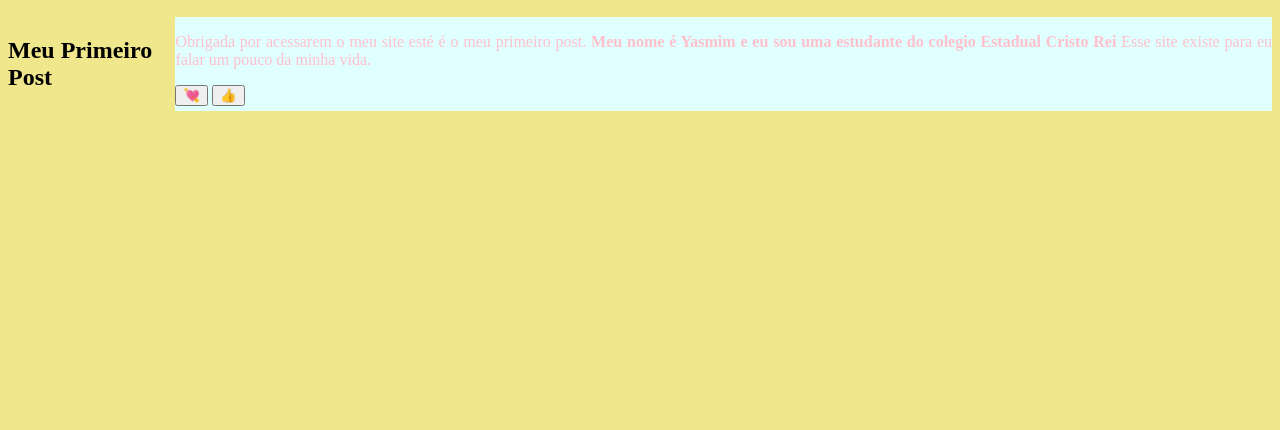
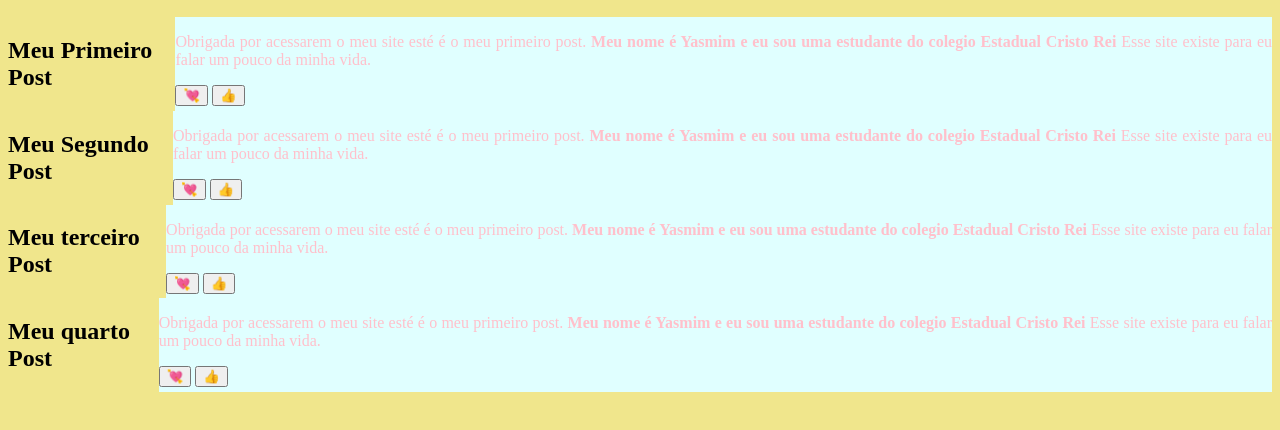
Before and after one commit to yasmimlopes25-create/teste-yasmim-1-b, a plain HTML site: page index.html in a window 1280 px wide. Shown: the part 110-540 px from the top of the page. Drawn offline with Linux system fonts and the light colour scheme.

Commit message:
criado mais post

```diff
--- a/index.html
+++ b/index.html
@@ -17,14 +17,46 @@
     <main>
         <h2>Meu Primeiro Post</h2>
         <article>
-            <p>Obrigada por acessarem o meu site esté é o meu primeiro post. <b>
-             Meu nome é Yasmim e eu sou uma estudante do colegio Estadual Cristo Rei</b> Esse site existe para eu falar um pouco da minha vida.
-</p>
-<button>💘</button>
+            <p>
+            Obrigada por acessarem o meu site esté é o meu primeiro post. <b>
+            Meu nome é Yasmim e eu sou uma estudante do colegio Estadual Cristo Rei</b> Esse site existe para eu falar um pouco da minha vida.
+            </p>
+            <button>💘</button>
             <button>👍</button>
         </article>
    </main>
+    <main>
+        <h2>Meu Segundo Post</h2>
+        <article>
+            <p>
+            Obrigada por acessarem o meu site esté é o meu primeiro post. <b>
+            Meu nome é Yasmim e eu sou uma estudante do colegio Estadual Cristo Rei</b> Esse site existe para eu falar um pouco da minha vida.
+            </p>
+            <button>💘</button>
+            <button>👍</button>
         </article>
-    </main>
+   </main>
+    <main>
+        <h2>Meu terceiro Post</h2>
+        <article>
+            <p>
+            Obrigada por acessarem o meu site esté é o meu primeiro post. <b>
+            Meu nome é Yasmim e eu sou uma estudante do colegio Estadual Cristo Rei</b> Esse site existe para eu falar um pouco da minha vida.
+            </p>
+            <button>💘</button>
+            <button>👍</button>
+        </article>
+   </main>
+    <main>
+        <h2>Meu quarto Post</h2>
+        <article>
+            <p>
+            Obrigada por acessarem o meu site esté é o meu primeiro post. <b>
+            Meu nome é Yasmim e eu sou uma estudante do colegio Estadual Cristo Rei</b> Esse site existe para eu falar um pouco da minha vida.
+            </p>
+            <button>💘</button>
+            <button>👍</button>
+        </article>
+   </main>
 </body>
 </html>
```
